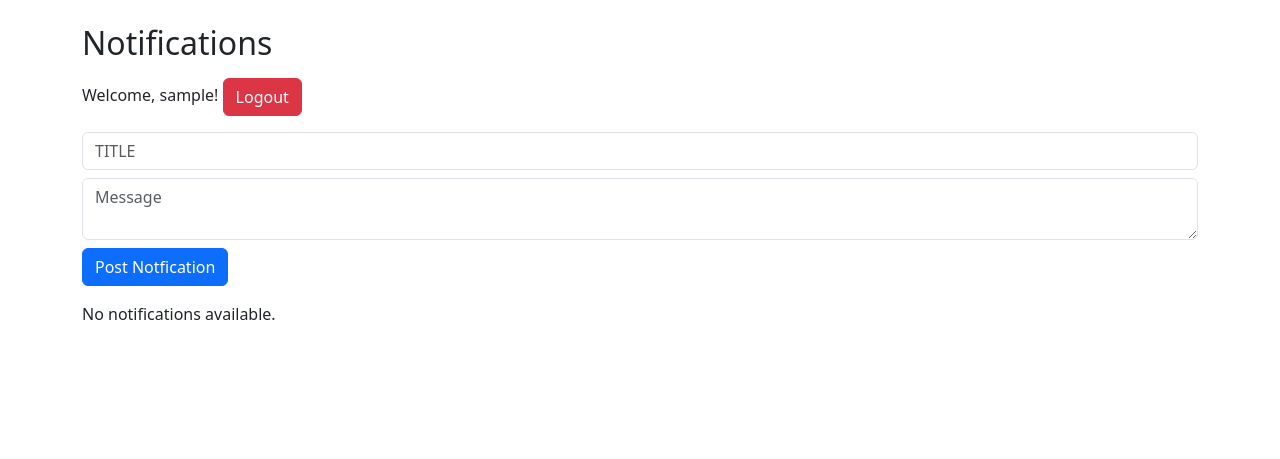
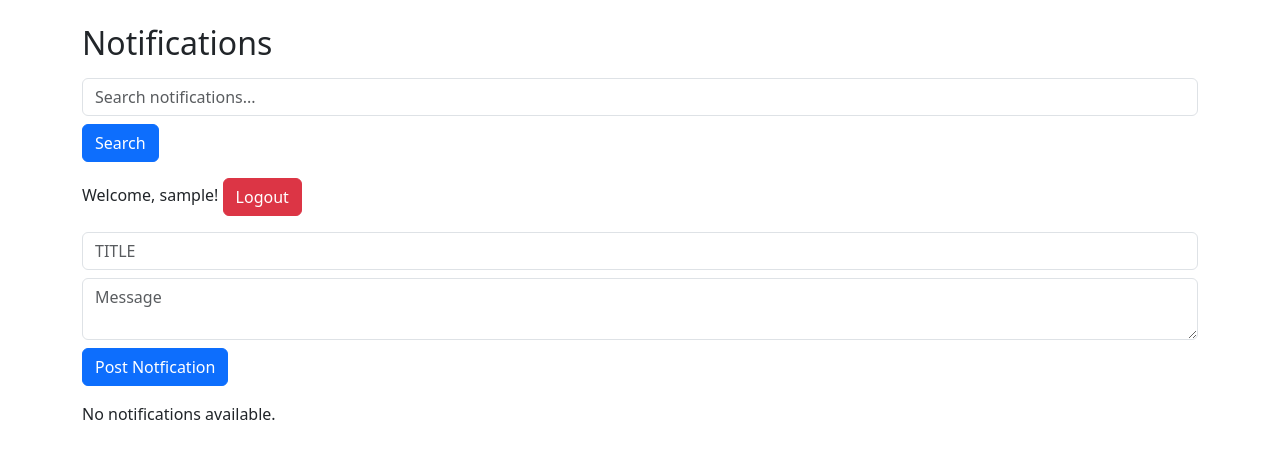
Before and after one commit to KakaMbweha01/Z-Board, a Django app: page /notifications/ in a window 1280 px wide. Shown: the top 459 px of the page. Run offline with Django 5.2, Linux system fonts and the light colour scheme; the visitor is signed in with stand-in values (Sample User, id 1); data that the repository does not hold is empty.

Commit message:
email notifications for students

```diff
--- a/noticeboard/notifications/templates/notifications/list.html
+++ b/noticeboard/notifications/templates/notifications/list.html
@@ -8,6 +8,11 @@
     </head>
     <body class="container mt-4">
         <h2 class="mb-3">Notifications</h2>
+        <!-- search bar form-->
+        <form method="GET" class="mb-3">
+            <input type="text" name="q" class="form-control" placeholder="Search notifications..." value="{{ query }}">
+            <button type="submit" class="btn btn-primary mt-2">Search</button>
+        </form>
         <!-- Notification Form-->
         <div class="mb-3">
             {% if user.is_authenticated %}
--- a/noticeboard/notifications/views.py
+++ b/noticeboard/notifications/views.py
@@ -3,13 +3,20 @@ from .models import Notification
 from django.contrib.auth.decorators import login_required
 from django.contrib.auth.models import User
 from django.contrib.auth import login
+from django.contrib import messages
+from django.core.mail import send_mail
+from django.db.models import Q
 
 # Create your views here.
 
 # notification view
 @login_required
 def notification_list(request):
+    query = request.GET.get('q', '')
     notifications = Notification.objects.all().order_by('-created_at')
+
+    if query:
+        notifications = notifications.filter(Q(title_icontains=query) | Q(message_icontains=query))
 
     if request.method =='POST':
         if request.user.is_staff: # only staff can post
@@ -17,15 +24,31 @@ def notification_list(request):
             message = request.POST.get('message')
             if title and message:
                 Notification.objects.create(title=title, message=message)
+                # get students emails except staff
+                student_emails = User.objects.filter(is_staff=False).values_list('email', flat=True)
+                # send emails to students
+                send_mail(
+                    subject=f"New Notification: {title}",
+                    message=message,
+                    from_email='leonestill804@gmail.com',
+                    recipient_list=student_emails,
+                    fail_silently=False,
+                )
                 return redirect('notification_list')
 
-    return render(request, 'notifications/list.html', {'notifications': notifications})
+    return render(request, 'notifications/list.html', {'notifications': notifications, 'query': query})
 
 # signup view for students
 def signup(request):
     if request.method == 'POST':
         username = request.POST['username']
         password = request.POST['password']
+        confirm_password = request.POST.get['confirm_password']
+
+        if password != confirm_password:
+            messages.error(request, "Passwords do not match!")
+            return redirect('signup')
+
         if User.objects.filter(username=username).exists():
             return render(request, 'auth/signup.html', {'error': 'Username already exists'})
 
```
Also changed, not shown: noticeboard/noticeboard/settings.py (+9 -0 lines).
